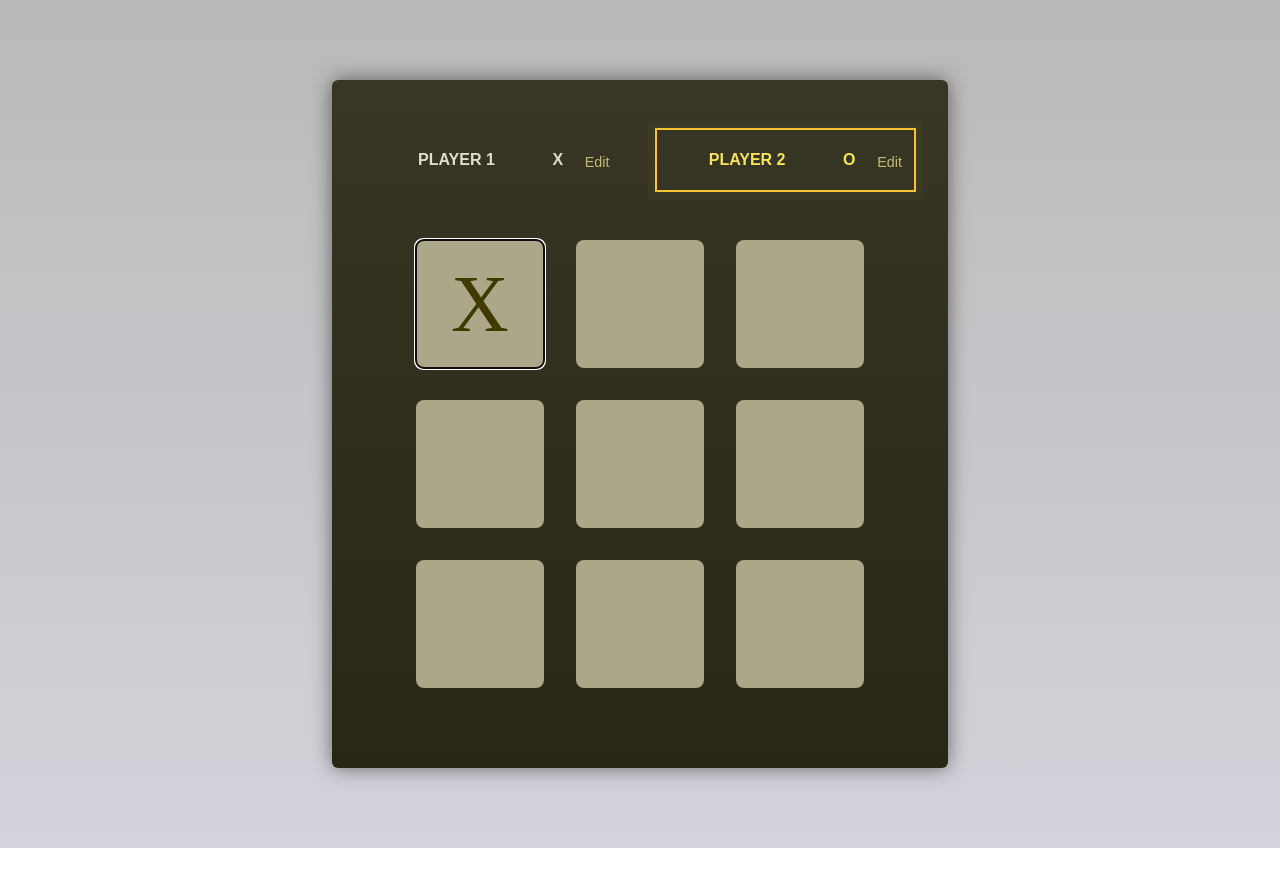
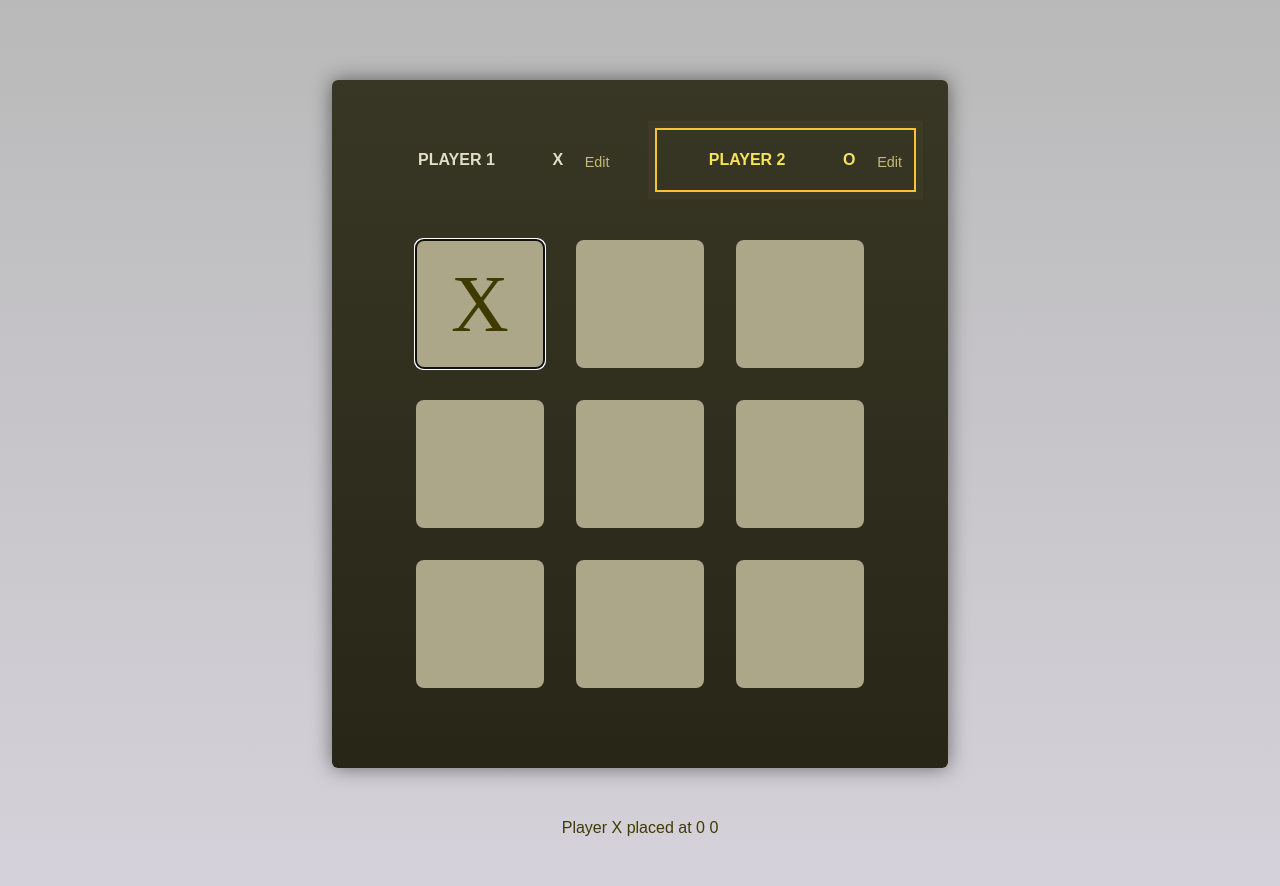
Before and after one commit to Melihberkaydn/React-Components, a React (Vite) app: page /tictactoe in a window 1280 px wide. Both pictures are taken after a click on the button 480 px from the left and 304 px from the top of the page. Shown: the top 886 px of the page. Before the commit the page ends 848 px from the top, so only its background shows below. Built offline with nearby package versions, Linux system fonts and the light colour scheme; a web font is replaced by a local one.

Commit message:
Log component is added. Now when player clicks a empty game field, it shows in the logs. Also unnecessary state -active player- is removed.

```diff
--- a/src/pages/TicTacToe/GameHome.jsx
+++ b/src/pages/TicTacToe/GameHome.jsx
@@ -1,14 +1,35 @@
 import "./Game.css";
 import Player from "./gamecomponents/Player";
-import playerSymbol from "./gamecomponents/GameBoard";
 import GameBoard from "./gamecomponents/GameBoard";
 import { useState } from "react";
+import Log from "./gamecomponents/Log";
+
+function deriveActivePlayer(turns) {
+  let currentPlayer = "X";
+
+  if (turns.length > 0 && turns[0].player === "X") {
+    currentPlayer = "O";
+  }
+
+  return currentPlayer;
+}
 
 function Tictactoe() {
-  const [activePlayer, setActivePlayer] = useState("X");
+  // const [activePlayer, setActivePlayer] = useState("X");
+  const [gameTurns, setGameTurns] = useState([]);
+  const activePlayer = deriveActivePlayer(gameTurns);
 
-  function handleActivePlayerChange() {
-    setActivePlayer((currentActive) => (currentActive === "X" ? "O" : "X"));
+  function handleActivePlayerChange(rowIndex, colIndex) {
+    // setActivePlayer((currentActive) => (currentActive === "X" ? "O" : "X"));
+    setGameTurns((prevTurns) => {
+      const currentPlayer = deriveActivePlayer(prevTurns);
+      const updatedTurns = [
+        { square: { row: rowIndex, col: colIndex }, player: currentPlayer },
+        ...prevTurns,
+      ];
+
+      return updatedTurns;
+    });
   }
 
   return (
@@ -28,9 +49,10 @@ function Tictactoe() {
         </ol>
         <GameBoard
           onSquareSelect={handleActivePlayerChange}
-          activePlayer={activePlayer}
+          turns={gameTurns}
         />
       </div>
+      <Log logs={gameTurns}></Log>
     </main>
   );
 }
--- a/src/pages/TicTacToe/gamecomponents/GameBoard.jsx
+++ b/src/pages/TicTacToe/gamecomponents/GameBoard.jsx
@@ -1,24 +1,31 @@
-import { useState } from "react";
-
 const initialGameBoard = [
   [null, null, null],
   [null, null, null],
   [null, null, null],
 ];
 
-export default function GameBoard({ onSquareSelect, activePlayer }) {
-  const [gameBoard, setGameBoard] = useState(initialGameBoard);
+export default function GameBoard({ onSquareSelect, turns }) {
+  let gameBoard = initialGameBoard;
 
-  function handleSelectSquare(rowIndex, colIndex) {
-    setGameBoard((prevGameBoard) => {
-      const updatedBoard = [
-        ...prevGameBoard.map((innerArray) => [...innerArray]),
-      ];
-      updatedBoard[rowIndex][colIndex] = activePlayer;
-      return updatedBoard;
-    });
-    onSquareSelect();
+  for (const turn of turns) {
+    const { square, player } = turn;
+    const { row, col } = square;
+
+    gameBoard[row][col] = player;
   }
+
+  //   const [gameBoard, setGameBoard] = useState(initialGameBoard);
+
+  //   function handleSelectSquare(rowIndex, colIndex) {
+  //     setGameBoard((prevGameBoard) => {
+  //       const updatedBoard = [
+  //         ...prevGameBoard.map((innerArray) => [...innerArray]),
+  //       ];
+  //       updatedBoard[rowIndex][colIndex] = activePlayer;
+  //       return updatedBoard;
+  //     });
+  //     onSquareSelect();
+  //   }
 
   return (
     <ol id="game-board">
@@ -27,7 +34,7 @@ export default function GameBoard({ onSquareSelect, activePlayer }) {
           <ol>
             {row.map((playerSymbol, colIndex) => (
               <li key={colIndex}>
-                <button onClick={() => handleSelectSquare(rowIndex, colIndex)}>
+                <button onClick={() => onSquareSelect(rowIndex, colIndex)}>
                   {playerSymbol}
                 </button>
               </li>
--- /dev/null
+++ b/src/pages/TicTacToe/gamecomponents/Log.jsx
@@ -0,0 +1,15 @@
+export default function Log({ logs }) {
+  return (
+    <ol id="log">
+      {logs.map((obj) => {
+        const { square, player } = obj;
+        const { row, col } = square;
+        return (
+          <li key={String(row).concat(String(col))}>
+            Player {player} placed at {row} {col}
+          </li>
+        );
+      })}
+    </ol>
+  );
+}
```
